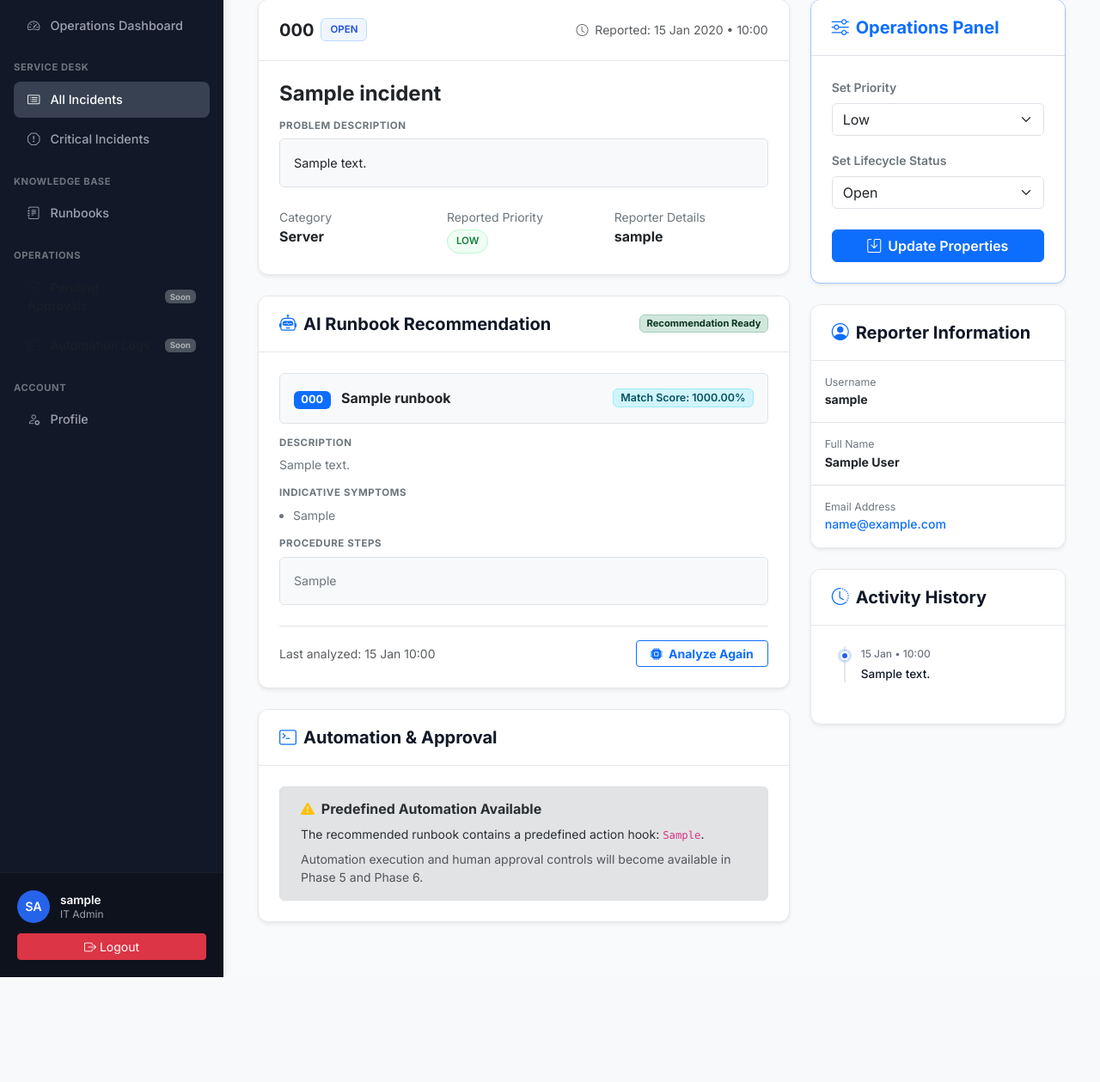
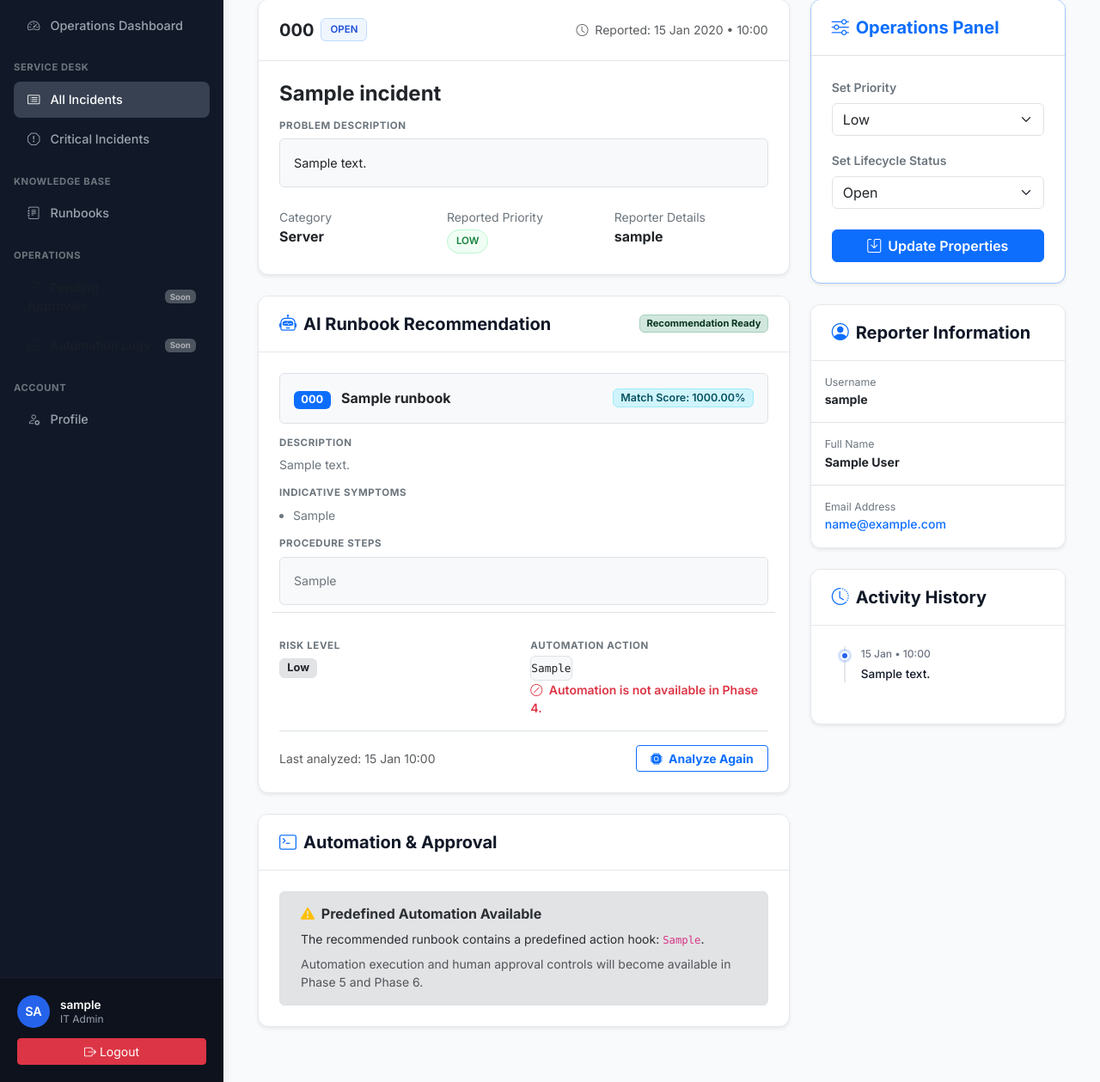
Before and after one commit to Vandann-1/Aiops-fp, a Django app: page /admin-portal/incidents/1/ in a window 1280 px wide. Shown: the part 111-1370 px from the top of the page at 86% size. Before the commit the page ends 1248 px from the top, so only its background shows below. Run offline with Django 5.2, Linux system fonts and the light colour scheme; a user stored in the database is signed in; tables that the repository leaves empty hold one stand-in row (values such as "Sample post").

Commit message:
phase 4 test & debug without AI models

```diff
--- a/incidents/views.py
+++ b/incidents/views.py
@@ -98,7 +98,7 @@ def employee_incident_create(request):
                         defaults={
                             'runbook': best_runbook,
                             'match_score': best_score,
-                            'retrieval_engine': 'tfidf'
+                            'retrieval_method': 'tfidf'
                         }
                     )
                     incident.status = Incident.Status.RECOMMENDATION_READY
@@ -359,7 +359,7 @@ def admin_incident_analyze(request, pk):
                 defaults={
                     'runbook': best_runbook,
                     'match_score': best_score,
-                    'retrieval_engine': 'tfidf'
+                    'retrieval_method': 'tfidf'
                 }
             )
             incident.status = Incident.Status.RECOMMENDATION_READY
--- a/runbooks/admin.py
+++ b/runbooks/admin.py
@@ -34,6 +34,7 @@ class RunbookRecommendationAdmin(admin.ModelAdmin):
         'incident',
         'runbook',
         'match_score',
+        'retrieval_method',
         'created_at'
     )
     list_filter = (
--- a/runbooks/models.py
+++ b/runbooks/models.py
@@ -97,7 +97,7 @@ class RunbookRecommendation(models.Model):
     match_score = models.FloatField(
         help_text="Semantic matching similarity score"
     )
-    retrieval_engine = models.CharField(
+    retrieval_method = models.CharField(
         max_length=50,
         default='tfidf',
         help_text="Algorithm identifier used to generate match scores"
--- a/templates/admin_portal/incident_detail.html
+++ b/templates/admin_portal/incident_detail.html
@@ -95,6 +95,24 @@
 
                             <h6 class="fw-bold text-secondary text-uppercase small mb-2" style="font-size: 0.72rem; letter-spacing: 0.05em;">Procedure Steps</h6>
                             <div class="p-3 bg-light rounded border text-secondary mb-4" style="white-space: pre-wrap; font-size: 0.88rem; line-height: 1.6; font-family: inherit;">{{ rec.runbook.steps }}</div>
+
+                            <div class="row g-3 mb-3 border-top pt-3">
+                                <div class="col-sm-6">
+                                    <h6 class="fw-bold text-secondary text-uppercase small mb-1" style="font-size: 0.72rem; letter-spacing: 0.05em;">Risk Level</h6>
+                                    <span class="badge bg-secondary-subtle text-dark border px-2.5 py-1 fw-bold" style="font-size: 0.8rem;">
+                                        {{ rec.runbook.get_risk_level_display }}
+                                    </span>
+                                </div>
+                                <div class="col-sm-6">
+                                    <h6 class="fw-bold text-secondary text-uppercase small mb-1" style="font-size: 0.72rem; letter-spacing: 0.05em;">Automation Action</h6>
+                                    <code class="text-dark bg-light px-2.5 py-1 rounded border d-inline-block" style="font-size: 0.8rem;">
+                                        {{ rec.runbook.automation_action|default:"None" }}
+                                    </code>
+                                    <div class="text-danger small mt-1.5 fw-semibold">
+                                        <i class="bi bi-slash-circle me-1"></i> Automation is not available in Phase 4.
+                                    </div>
+                                </div>
+                            </div>
                         {% else %}
                             <div class="py-4 text-center">
                                 <i class="bi bi-exclamation-triangle text-muted mb-2" style="font-size: 2.5rem;"></i>
```
Also changed, not shown: runbooks/retrieval.py (+4 -7 lines), runbooks/migrations/0003_rename_retrieval_engine_runbookrecommendation_retrieval_method.py (added).
